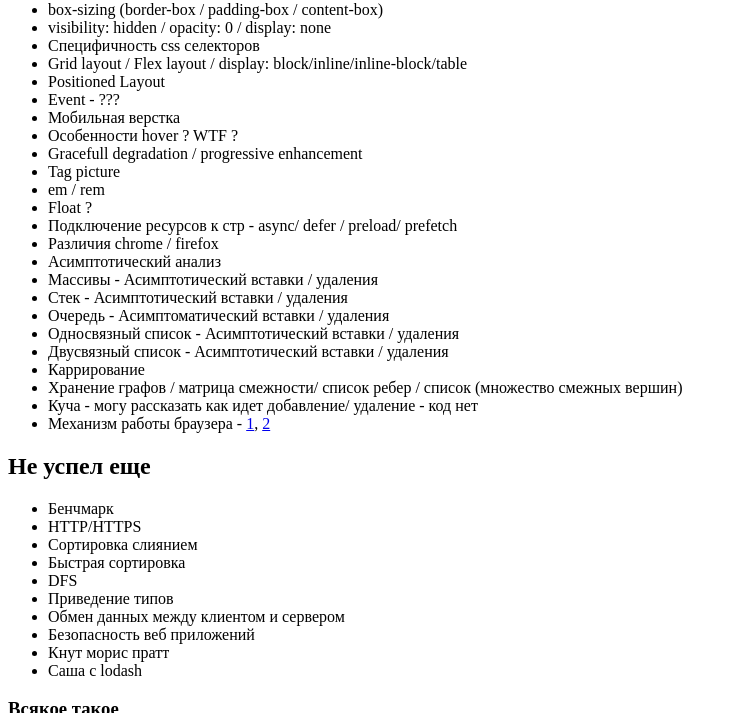
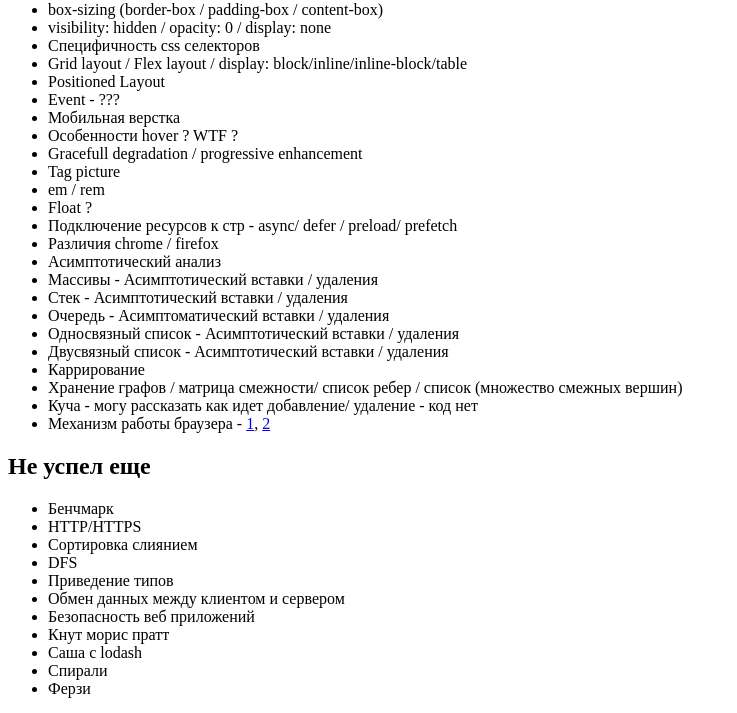
Before and after one commit to Udobnaja/algorithm, a plain HTML site: page themes/index.html in a window 1280 px wide. Shown: the part 79-792 px from the top of the page, without its empty margins (0-737 px from the left). Drawn offline with Linux system fonts and the light colour scheme.

Commit message:
обновила темы

```diff
--- a/themes/index.html
+++ b/themes/index.html
@@ -47,13 +47,14 @@
         <li>Бенчмарк</li>
         <li>HTTP/HTTPS</li>
         <li>Сортировка слиянием</li>
-        <li>Быстрая сортировка</li>
         <li>DFS</li>
         <li>Приведение типов</li>
         <li>Обмен данных между клиентом и сервером</li>
         <li>Безопасность веб приложений</li>
         <li>Кнут морис пратт</li>
         <li>Саша с lodash</li>
+        <li>Спирали</li>
+        <li>Ферзи</li>
     </ul>
 
     <h3>Всякое такое</h3>
```
